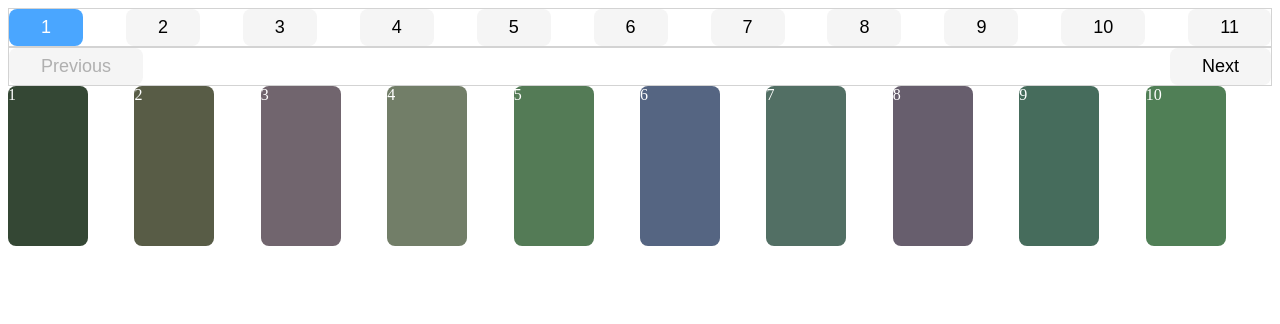
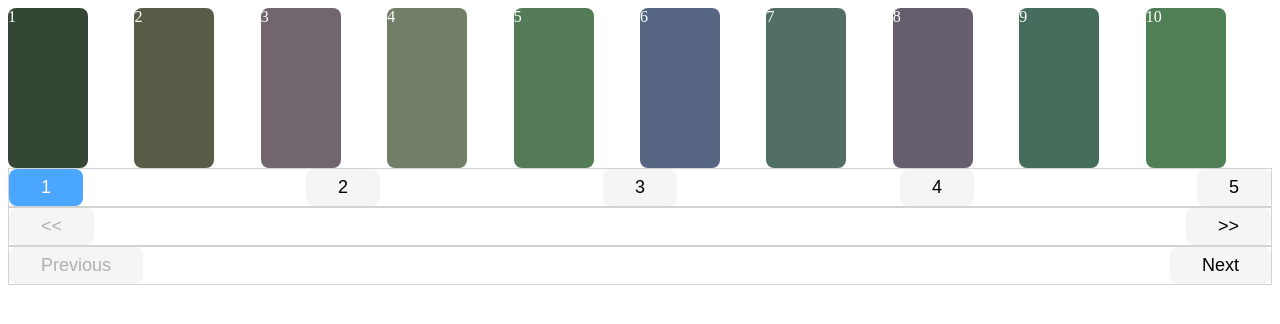
Before and after one commit to luizfiorentino/reusable-components-hub, a Next.js app: page /pagination in a window 1280 px wide. Shown: the top 324 px of the page. Built offline with nearby package versions, Linux system fonts and the light colour scheme.

Commit message:
handled sub pagination forward and back buttons logic in Pagination component

```diff
--- a/components/pagination/index.js
+++ b/components/pagination/index.js
@@ -3,39 +3,79 @@ import styles from "./index.module.css";
 import Button from "../atoms/button";
 import Card from "../card";
 
-export default function Pagination({ arrayOfCards, cardsPerPage }) {
+export default function Pagination({
+  arrayOfCards,
+  cardsPerPage,
+  buttonsPerPage = 5,
+}) {
   const [paginationIndex, setPaginationIndex] = useState(1);
+  const [subPaginationIndex, setSubPaginationIndex] = useState(1);
 
   const numberOfButtons = Math.ceil(arrayOfCards.length / cardsPerPage);
 
   const startSet = (paginationIndex - 1) * cardsPerPage;
   const endSet = startSet + 10;
 
+  const startSet2 = (subPaginationIndex - 1) * buttonsPerPage;
+  const endSet2 = startSet2 + 5;
+
   const previousList = () => setPaginationIndex(paginationIndex - 1);
   const nextList = () => setPaginationIndex(paginationIndex + 1);
+
+  const previousSubList = () => setSubPaginationIndex(subPaginationIndex - 1);
+  const nextSubList = () => setSubPaginationIndex(subPaginationIndex + 1);
 
   const paginationButtons = [];
   for (let i = 0; i < numberOfButtons; i++) {
     paginationButtons.push(i);
   }
+  const subPaginationLastIndex = Math.ceil(
+    paginationButtons.length / buttonsPerPage
+  );
+  console.log("subPaginationLastIndex", subPaginationLastIndex);
 
   const displayInset = (index) => {
     setPaginationIndex(index + 1);
   };
-  console.log(paginationIndex);
+
+  console.log("subPaginationIndex", subPaginationIndex, startSet2, endSet2);
+  console.log("paginationButtons", paginationButtons);
 
   return (
     <div>
+      <div className={styles.listOfCardsContainer}>
+        {arrayOfCards.slice(startSet, endSet).map((el, index) => (
+          <div className={styles.cardContainer}>
+            <Card>{el}</Card>
+          </div>
+        ))}
+      </div>
       <div className={styles.paginationContainer}>
         {paginationButtons.length &&
-          paginationButtons.map((button, index) => (
+          paginationButtons.slice(startSet2, endSet2).map((button, index) => (
             <Button
               onClick={() => displayInset(index)}
               selected={index === paginationIndex - 1 ? true : false}
             >
-              {index + 1}
+              {button + 1}
             </Button>
           ))}
+      </div>
+      <div className={styles.paginationContainer}>
+        <Button
+          onClick={() => previousSubList()}
+          disabled={subPaginationIndex === 1 ? true : false}
+        >
+          {"<<"}
+        </Button>
+        <Button
+          onClick={() => nextSubList()}
+          disabled={
+            subPaginationIndex === subPaginationLastIndex ? true : false
+          }
+        >
+          {">>"}
+        </Button>
       </div>
       <div className={styles.paginationContainer}>
         <Button
@@ -51,13 +91,6 @@ export default function Pagination({ arrayOfCards, cardsPerPage }) {
           Next
         </Button>
       </div>
-      <div className={styles.listOfCardsContainer}>
-        {arrayOfCards.slice(startSet, endSet).map((el, index) => (
-          <div className={styles.cardContainer}>
-            <Card>{el}</Card>
-          </div>
-        ))}
-      </div>
     </div>
   );
 }
```
